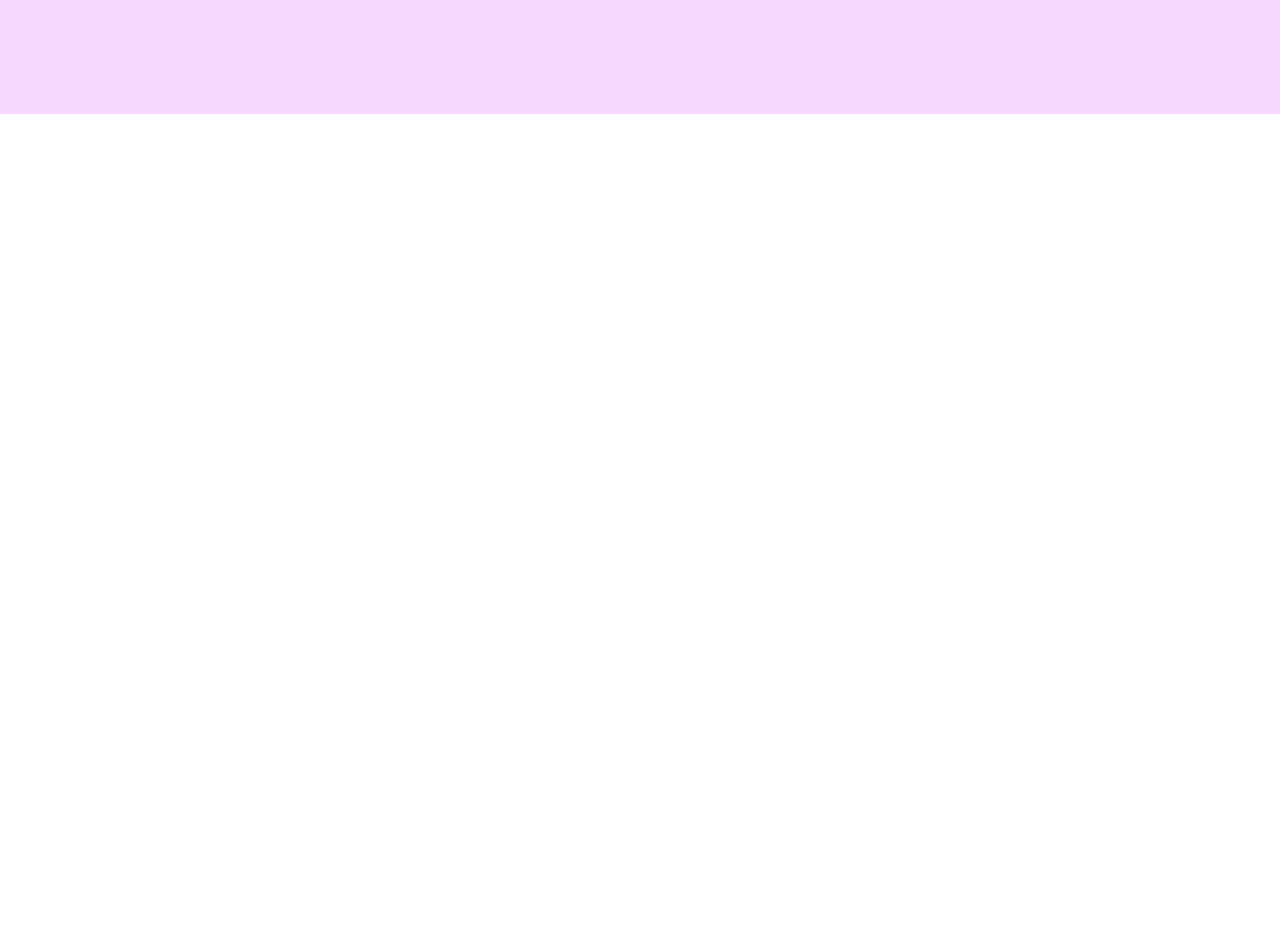
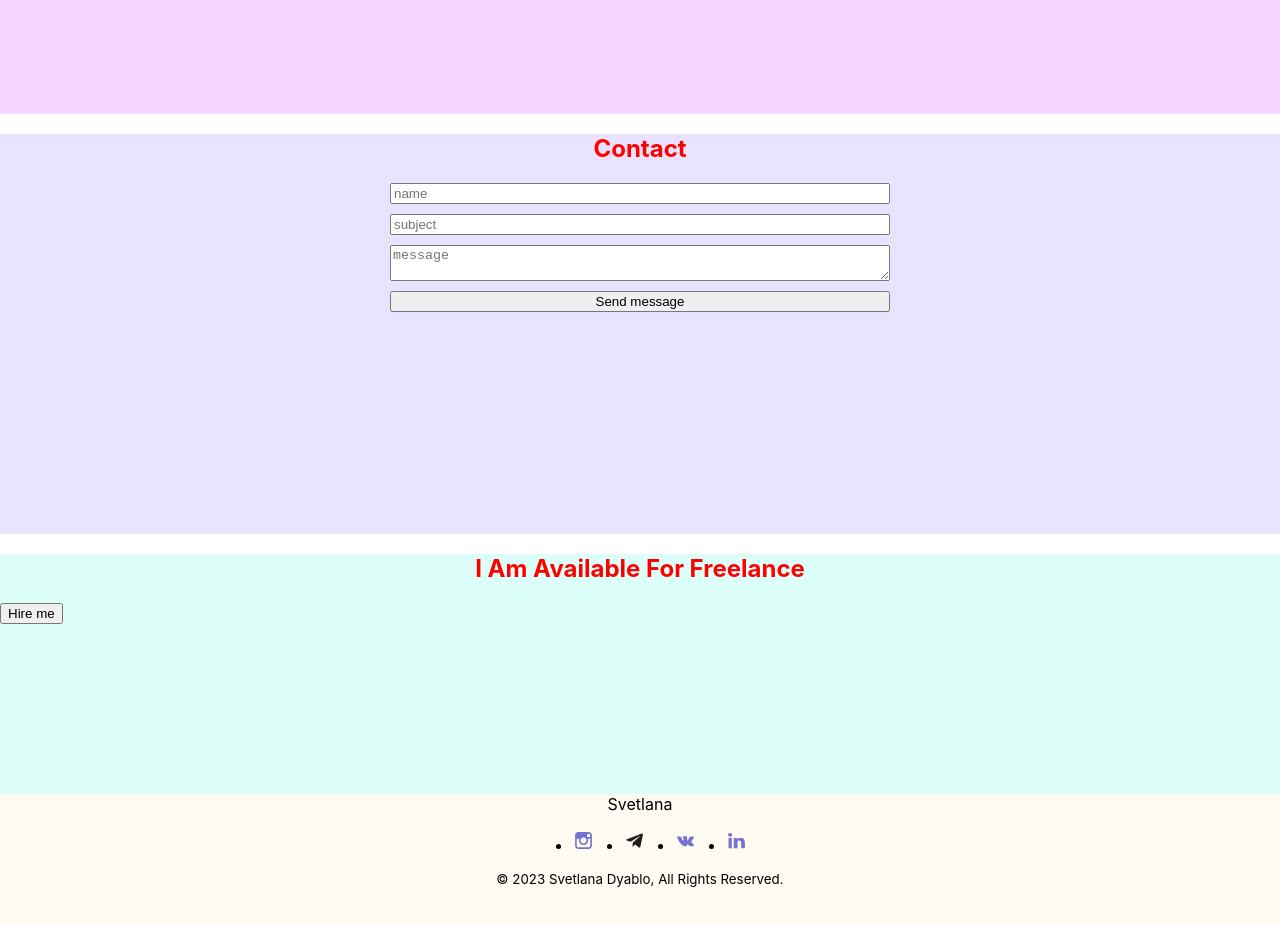
Before and after one commit to nooraiym/project-portfolio, a React app: page / in a window 1280 px wide. Shown: the part 2800-3726 px from the top of the page. Before the commit the page ends 2914 px from the top, so only its background shows below. Built offline with nearby package versions, Linux system fonts and the light colour scheme.

Commit message:
add  contacts, slogan, footer sections

```diff
--- a/src/App.tsx
+++ b/src/App.tsx
@@ -5,6 +5,9 @@ import { Main } from './assets/layout/sections/main/Main';
 import { Skills } from './assets/layout/sections/skills/Skills';
 import { Works } from './assets/layout/sections/works/Works';
 import { Testimony } from './assets/layout/sections/testimony/Testimony';
+import { Contact } from './assets/layout/contacts/Contacts';
+import { Slogan } from './assets/layout/slogan/Slogan';
+import { Footer } from './assets/layout/footer/Footer';
 
 
 function App() {
@@ -15,6 +18,9 @@ function App() {
             <Skills />
             <Works />
             <Testimony />
+            <Contact />
+            <Slogan />
+            <Footer />
         </div>
     );
 }
--- /dev/null
+++ b/src/assets/layout/contacts/Contacts.tsx
@@ -0,0 +1,37 @@
+import React from 'react';
+import { styled } from 'styled-components';
+import { SectionTitle } from '../../../components/SectionTitle';
+import { StyledButton } from '../../../components/Button';
+
+export const Contact = () => {
+    return (
+        <StyledContacts>
+            <SectionTitle>Contact</SectionTitle>
+            <StyledForm>
+                <Field placeholder={'name'} />
+                <Field placeholder={'subject'} />
+                <Field placeholder={'message'} as={'textarea'}/>
+                <StyledButton type={'submit'}>Send message</StyledButton>
+            </StyledForm>
+        </StyledContacts>
+    );
+};
+
+const StyledContacts = styled.section`
+    min-height: 50vh;
+    background-color: #e9e3ff;
+`
+
+const StyledForm = styled.form`
+    max-width: 500px;
+    width: 100%;
+    display: flex;
+    flex-direction: column;
+    gap: 10px;
+    margin: 0 auto;
+
+`
+
+const Field = styled.input`
+
+`
--- /dev/null
+++ b/src/assets/layout/footer/Footer.tsx
@@ -0,0 +1,66 @@
+import React from 'react';
+import { styled } from 'styled-components';
+import { Icon } from '../../../components/icon/Icon';
+import { FlexWrapper } from '../../../components/FlexWrapper';
+
+export const Footer = () => {
+    return (
+        <StyledFooter>
+            <FlexWrapper direction={'column'} align={'center'}>
+                <Name>Svetlana</Name>
+                <SocialIconsList>
+                    <SocialItem>
+                        <SocialIconLink>
+                            <Icon width={'21px'} height={'21px'} viewBox={'0 0 21px 21px'} iconId={'instagramSvg'}></Icon>
+                        </SocialIconLink>
+                    </SocialItem>
+
+                    <SocialItem>
+                        <SocialIconLink>
+                            <Icon width={'21px'} height={'21px'} viewBox={'0 0 21px 21px'} iconId={'telegramSvg'}></Icon>
+                        </SocialIconLink>
+                    </SocialItem>
+
+                    <SocialItem>
+                        <SocialIconLink>
+                            <Icon width={'21px'} height={'21px'} viewBox={'0 0 21px 21px'} iconId={'vkSvg'}></Icon>
+                        </SocialIconLink>
+                    </SocialItem>
+
+                    <SocialItem>
+                        <SocialIconLink>
+                            <Icon width={'21px'} height={'21px'} viewBox={'0 0 21px 21px'} iconId={'linkedinSvg'}></Icon>
+                        </SocialIconLink>
+                    </SocialItem>
+                </SocialIconsList>
+                <Copyright>© 2023 Svetlana Dyablo, All Rights Reserved.</Copyright>
+            </FlexWrapper>
+        </StyledFooter>
+    );
+};
+
+const StyledFooter = styled.footer`
+    min-height: 20vh;
+    background-color: #fffaf2;
+`
+
+const Name = styled.span`
+
+`
+
+const SocialIconsList = styled.ul`
+    display: flex;
+    gap: 30px;
+`
+
+const SocialItem = styled.li`
+
+`
+
+const SocialIconLink = styled.a`
+
+`
+
+const Copyright = styled.small`
+
+`
--- /dev/null
+++ b/src/assets/layout/slogan/Slogan.tsx
@@ -0,0 +1,18 @@
+import React from 'react';
+import { styled } from 'styled-components';
+import { SectionTitle } from '../../../components/SectionTitle';
+import { StyledButton } from '../../../components/Button';
+
+export const Slogan = () => {
+    return (
+        <StyledSlogan>
+            <SectionTitle>I Am Available For Freelance</SectionTitle>
+            <StyledButton>Hire me</StyledButton>
+        </StyledSlogan>
+    );
+};
+
+const StyledSlogan = styled.section`
+    min-height: 30vh;
+    background-color: #dcfff9;
+`
--- /dev/null
+++ b/src/components/Button.tsx
@@ -0,0 +1,5 @@
+import { styled } from "styled-components";
+
+export const StyledButton = styled.button`
+
+`
```
